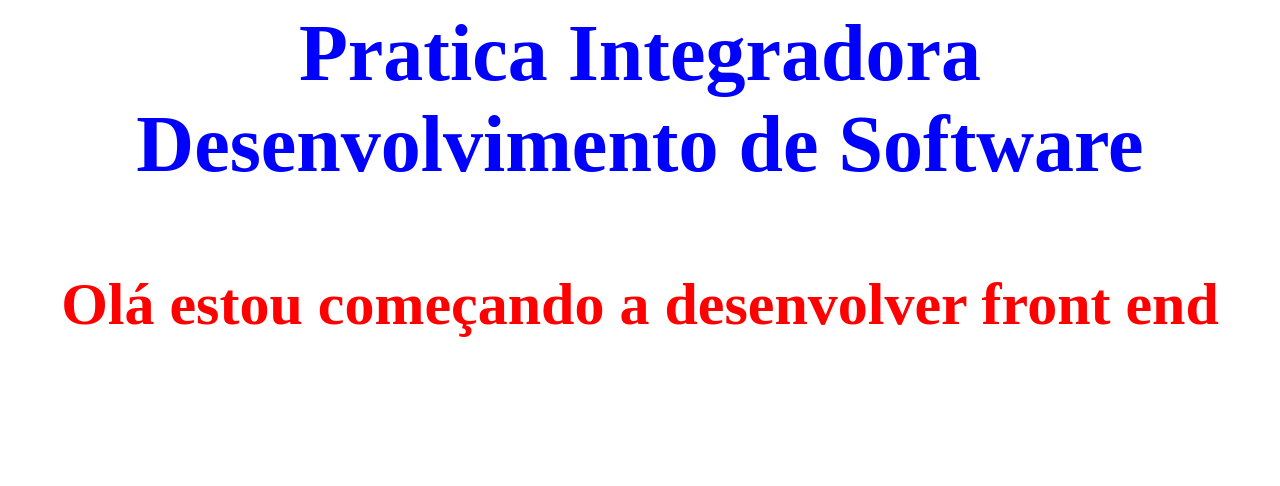
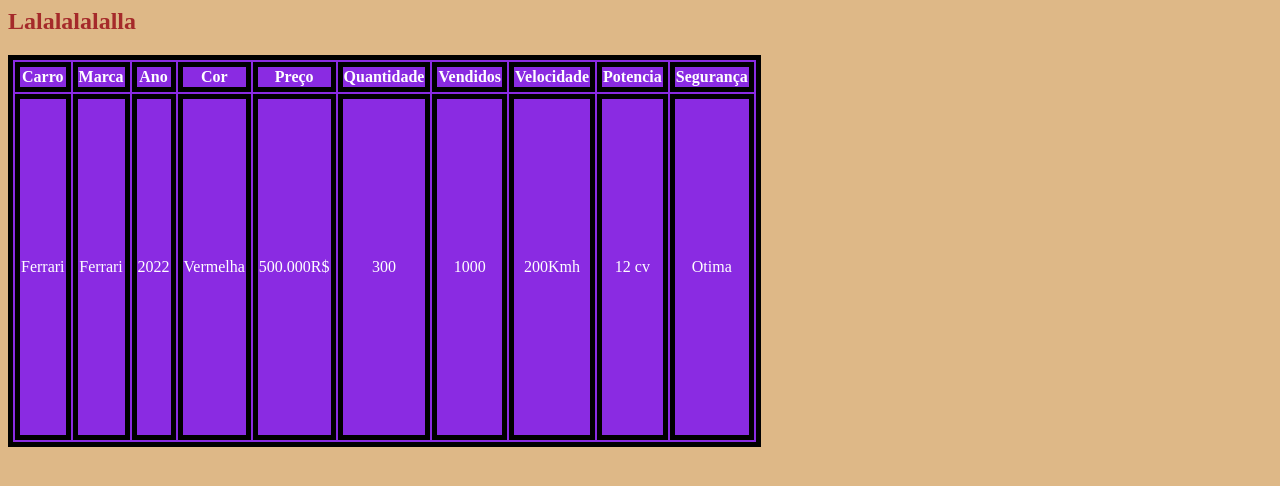
Before and after one commit to Glauber8289/Aprendendo-Front-end, a plain HTML site: page index.html in a window 1280 px wide. Drawn offline with Linux system fonts and the light colour scheme.

Commit message:
Criando tabela estilizada

```diff
--- /dev/null
+++ b/css/estilo.css
@@ -0,0 +1,13 @@
+h2{color:brown}
+
+body {background-color:burlywood;}
+
+table {background-color:blueviolet;}
+
+.text{color:white;}
+table {height: 50%;}
+table {width: 50%;}
+table, th, td {
+    border: 5px solid black;
+ }
+ table,th,td {text-align: center;}
--- a/index.html
+++ b/index.html
@@ -1,8 +1,41 @@
 <html>
+<head>
+    <link rel="stylesheet" href="css/estilo.css" type="text/css">
+</head>
 <body>
 
-<h1><span style = "font-size:80; color:blue"><p style="text-align: center">Pratica Integradora Desenvolvimento de Software</p> </span></h1>
-<span style="font-size: 60;color:red"><p style="text-align: center"><b>Olá estou começando a desenvolver front end</b></p></span>
+
+<h2>Lalalalalalla</h2>
+<table class="text">
+     <thead>
+      <tr>
+        <th>Carro </th>
+        <th>Marca</th>
+        <th>Ano </th>
+        <th>Cor</th>
+        <th>Preço</th>
+        <th>Quantidade</th>
+        <th>Vendidos</th>
+        <th>Velocidade</th>
+        <th>Potencia</th>
+        <th>Segurança</th>
+    </tr>
+     </thead>
+      <tbody>
+       <tr>
+         <td>Ferrari</td>
+         <td>Ferrari</td>
+         <td>2022</td>
+         <td>Vermelha</td>
+         <td>500.000R$</td>
+         <td> 300  </td>
+         <td> 1000</td>
+         <td> 200Kmh</td>
+         <td> 12 cv </td>
+         <td> Otima </td>
+        </tr>
+      </tbody>
+    </table>
 
 </body>
 </html>
```
